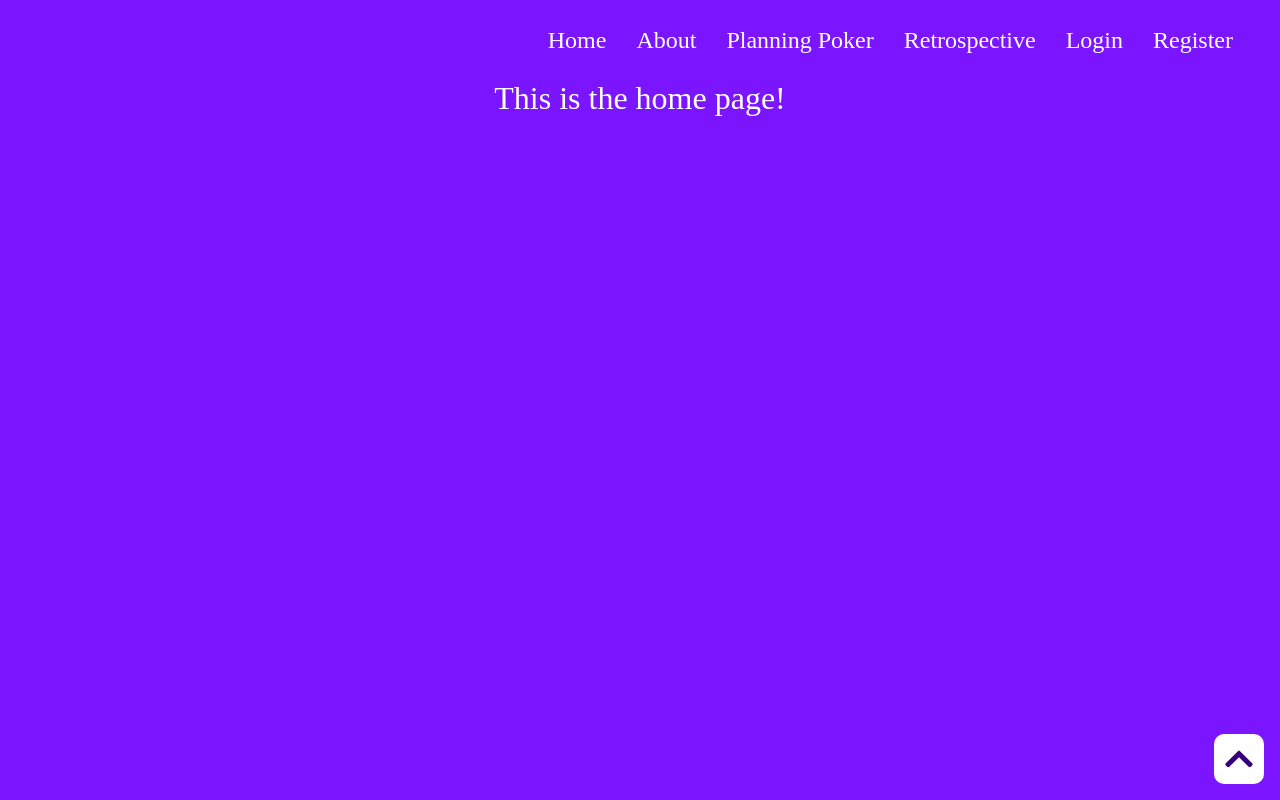
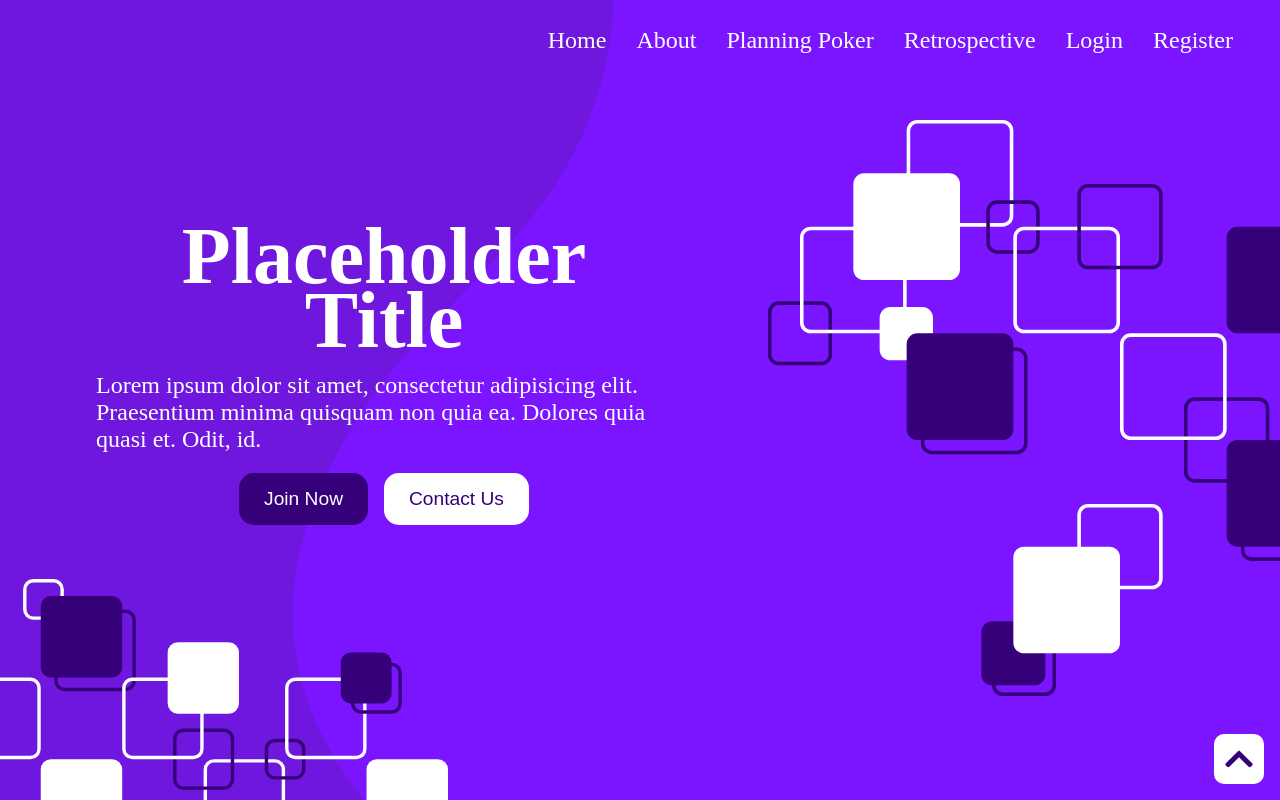
Before and after one commit to PavelescuVictor/PlanningPoker, a Vue app: page /home in a window 1280 px wide. Built offline with nearby package versions, Linux system fonts and the light colour scheme; a web font is replaced by a local one.

Commit message:
Switching room id logic to custom ids. Improving Home and About page

```diff
--- a/src/App.vue
+++ b/src/App.vue
@@ -31,11 +31,12 @@
     }
 
     a {
-    color: $color-black;
-    text-decoration: none;
+        color: $color-black;
+        text-decoration: none;
     }
 
     #app {
         min-height: 100vh;
     }
+
 </style>
--- a/src/components/AlertBox.vue
+++ b/src/components/AlertBox.vue
@@ -47,6 +47,7 @@ export default {
     left: 5px;
     width: fit-content;
     height: fit-content;
+    z-index: 1000;
 }
 
 .alertbox__list {
--- a/src/store/modules/alert.js
+++ b/src/store/modules/alert.js
@@ -63,7 +63,6 @@ const mutations = {
 
     RESET_LATEST_ALERT(state) {
         state.latestAlert = {};
-        console.log(state.alertList);
     }
 };
 
--- a/src/styles/components/_buttons.scss
+++ b/src/styles/components/_buttons.scss
@@ -1,8 +1,8 @@
 @import '../abstracts/variables.scss';
 
 .button {
-    width: 100%;
-    padding: 15px 20px;
+    width: fit-content;
+    padding: 15px 25px;
     font-size: 1.2rem;
     text-align: center;
     border-radius: 15px;
@@ -18,17 +18,27 @@
     letter-spacing: 0rem;
 }
 
-.button--signin{
+.button--signin {
     background: $color-purple;
     color: $color-light;
 }
 
-.button--reset{
+.button--reset {
     background: $color-light;
     color: $color-purple;
     box-shadow: 0px 0px 0px 3px $color-purple inset;
 }
 
+.button--joinnow {
+    background: $color-dark;
+    color: $color-light;
+}
+
+.button--contactus {
+    background: $color-white;
+    color: $color-dark;
+}
+
 .button--hidden {
     display: none;
 }
--- a/src/views/About.vue
+++ b/src/views/About.vue
@@ -2,8 +2,16 @@
     <div id="about">
         <AlertBox  :alertBoxType="alertBoxType"/>
         <Navbar :menuType="menuType" :menuStyle="menuStyle" :logoStyle="logoStyle"/>
-        <div class="content">
-            <p>This is the about page!</p>
+        <div class="content__side">
+                <img class="svg-middle-left" src="@/assets/svg-middle-left.svg">
+                <img class="svg-top-right-middle" src="@/assets/svg-top-right-middle.svg">
+                <img class="svg-bottom-left" src="@/assets/svg-bottom-left.svg">
+        </div>
+        <div class="about__content">
+           <div class="content__wrapper">
+                <h1 class="content__title">About Page</h1>
+                <p class="content__subtitle">Lorem ipsum dolor sit amet consectetur adipisicing elit. Sed aliquam ducimus cumque autem doloribus illo fugiat excepturi, sequi odio nam asperiores, quo omnis suscipit pariatur et? Similique rem consequatur quasi quibusdam sed, tempore praesentium odio.</p>
+            </div>
         </div>
         <ScrollTop :scrollTopStyle="scrollTopStyle"/>
     </div>
@@ -42,7 +50,9 @@ export default {
         background: $color-purple;
     }
 
-    .content {
+    .about__content {
+        position: relative;
+        z-index: 1;
         width: $page-content-width;
         margin: auto;
         padding: $navbar-height 0px;
@@ -51,4 +61,50 @@ export default {
         font-size: 2rem;
         text-align: center;
     }
+
+     .content__wrapper {
+        width: 50vw;
+        display: flex;
+        flex-direction: column;
+        align-items: flex-start;
+        padding-left: 5vw;
+        padding-top: 5vw;
+    }
+
+    .content__title {
+        line-height: 4rem;
+        font-size: 5rem;
+        margin-top: 80px;
+    }
+
+    .content__subtitle {
+        align-self: center;
+        text-align: left;
+        font-size: 1.5rem;
+        padding: 20px 0px;
+    }
+
+    .svg-bottom-left {
+        width: 35vw;
+        position: absolute;
+        left: 0px;
+        bottom: 0px;
+        z-index: 1;
+    }
+
+    .svg-top-right-middle {
+        width: 40vw;
+        position: absolute;
+        right: 0px;
+        top: 15%;
+        z-index: 1;
+    }
+
+    .svg-middle-left {
+        height: 100%;
+        position: absolute;
+        top: 50%;
+        transform: translateY(-50%);
+        z-index: 0;
+    }
 </style>
--- a/src/views/Home.vue
+++ b/src/views/Home.vue
@@ -2,8 +2,24 @@
     <div id="home">
         <AlertBox :alertBoxType="alertBoxType"/>
         <Navbar :menuType="menuType" :menuStyle="menuStyle" :logoStyle="logoStyle"/>
-        <div class="content">
-            <p>This is the home page!</p>
+        <div class="content__side">
+                <img class="svg-middle-left" src="@/assets/svg-middle-left.svg">
+                <img class="svg-top-right-middle" src="@/assets/svg-top-right-middle.svg">
+                <img class="svg-bottom-left" src="@/assets/svg-bottom-left.svg">
+        </div>
+        <div class="home__content">
+            <div class="content__wrapper">
+                <h1 class="content__title">Placeholder Title</h1>
+                <p class="content__subtitle">Lorem ipsum dolor sit amet, consectetur adipisicing elit. Praesentium minima quisquam non quia ea. Dolores quia quasi et. Odit, id.</p>
+                <div class="content__buttons">
+                    <button class="content__button button button--joinnow" @click="submitForm" type="submit">
+                        <p>Join Now</p>
+                    </button>
+                    <button class="content__button button button--contactus" @click="submitForm" type="submit">
+                        <p>Contact Us</p>
+                    </button>
+                </div>
+            </div>
         </div>
         <ScrollTop :scrollTopStyle="scrollTopStyle"/>
     </div>
@@ -42,13 +58,72 @@ export default {
         background: $color-purple;
     }
 
-    .content {
+    .home__content {
+        position: relative;
+        z-index: 1;
         width: $page-content-width;
+        height: 100vh;
         margin: auto;
         padding: $navbar-height 0px;
-        height: 100vh;
         color: $color-light;
         font-size: 2rem;
         text-align: center;
     }
+
+    .content__wrapper {
+        width: 50vw;
+        display: flex;
+        flex-direction: column;
+        align-items: flex-start;
+        padding-left: 5vw;
+        padding-top: 5vw;
+    }
+
+    .content__title {
+        line-height: 4rem;
+        font-size: 5rem;
+        margin-top: 80px;
+    }
+
+    .content__subtitle {
+        align-self: center;
+        text-align: left;
+        font-size: 1.5rem;
+        padding: 20px 0px;
+    }
+
+    .content__buttons {
+        display: grid;
+        grid-template-rows: 1fr;
+        grid-template-columns: 1fr 1fr;
+        margin: auto;
+    }
+
+    .content__button {
+        align-self: center;
+    }
+
+    .svg-bottom-left {
+        width: 35vw;
+        position: absolute;
+        left: 0px;
+        bottom: 0px;
+        z-index: 1;
+    }
+
+    .svg-top-right-middle {
+        width: 40vw;
+        position: absolute;
+        right: 0px;
+        top: 15%;
+        z-index: 1;
+    }
+
+    .svg-middle-left {
+        height: 100%;
+        position: absolute;
+        top: 50%;
+        transform: translateY(-50%);
+        z-index: 0;
+    }
 </style>
--- a/src/views/PlanningPoker.vue
+++ b/src/views/PlanningPoker.vue
@@ -3,19 +3,26 @@
         <AlertBox :alertBoxType="alertBoxType"/>
         <ConfirmationBox />
         <Navbar menuType="list" menuStyle="light" logoStyle="light"/>
-        <div class="content">
+        <div class="content__side">
+                <img class="svg-middle-left" src="@/assets/svg-middle-left.svg">
+        </div>
+        <div class="planningpoker__content">
             <p>This is the planning poker page!</p>
             <div class="main">
                 <div class="main__form">
                     <div class="form__wrapper">
                         <p class="form__title">Create a Session</p>
                         <div class="form" @submit="login">
-                            <input v-model="name" type="text" placeholder="Name">
+                            <label for="form__title">Session Title</label>
+                            <input id="form__title" v-model="sessionTitle" type="text" placeholder="Session Title">
+                            <label for="form__description">Session Description</label>
+                            <input id="form__description" v-model="sessionDescription" type="textarea" placeholder="Session Description">
+                            <input v-model="userName" type="text" placeholder="User Name">
                             <div class="form__buttons">
-                                <button class="button button--signin" @click="submitForm" type="submit" :disabled="!valid">
+                                <button class="form__button button button--signin" @click="submitForm" type="submit" :disabled="!valid">
                                     <p>Start Session</p>
                                 </button>
-                                <button class="button button--reset" @click="resetForm">
+                                <button class="form__button button button--reset" @click="resetForm">
                                     <p>Reset</p>
                                 </button>
                             </div>
@@ -35,7 +42,7 @@ import Navbar from "@/components/Navbar.vue";
 import AlertBox from "@/components/AlertBox.vue";
 import ConfirmationBox from "@/components/ConfirmationBox.vue";
 import ScrollTop from "@/components/ScrollTop.vue";
-import { mapGetters, mapActions } from "vuex"
+import { mapGetters, mapActions, createLogger } from "vuex"
 
 export default {
     name: "PlanningPoker",
@@ -47,10 +54,17 @@ export default {
         ScrollTop,
     },
 
-    data(){
+    data() {
         return {
             valid: true,
-            name: undefined,
+            userName: undefined,
+            sessionTitle: undefined,
+            sessionDescription: undefined,
+            createSessionDefault: {
+                userName: "Incognito",
+                sessionTitle: "Default Session Title",
+                sessionDescription: "Default Session Description",
+            },
             alertBoxType: "list",
             scrollTopStyle: "light",
             menuType: "list",
@@ -60,19 +74,47 @@ export default {
     },
 
     computed: {
-        ...mapGetters(["getAlertTypes", "getAlertDefaultTime", "isLoggedIn", "isAnonymous", "getUserId", "getRoomTypes", "getRoom"]),
+        ...mapGetters(["getAlertTypes", "getAlertDefaultTime", "isLoggedIn", "isAnonymous", "getUserId", "getRoomTypes", "getRoom", "getLoginProviders"]),
     },
 
     methods: {
-        ...mapActions(["addAlert", "addConfirmation", "resetAlertBox", "createRoom", "retrieveRoom", "addUserToRoom"]),
+        ...mapActions(["addAlert", "addConfirmation", "resetAlertBox", "createRoom", "retrieveRoom", "addUserToRoom", "login"]),
 
         submitForm: async function(e) {
             e.preventDefault();
             const message = "Are you sure you want to create this session?";
             this.addConfirmation(message);
 
+            const roomType = this.getRoomTypes.PLANNING_POKER;
+
+            if(!this.getUserId) {
+                const loginProvider = this.getLoginProviders.ANONYMOUS;
+                const user = {}
+                 await this.login({ user, loginProvider })
+                .then((response) => {
+                    let alert = {
+                        message: `Logged In With ${loginProvider[0].toUpperCase() + loginProvider.slice(1,loginProvider.length)}`,
+                        type: this.getAlertTypes.SUCCESS,
+                        time: this.getAlertDefaultTime,
+                    }
+                    this.resetAlertBox();
+                    this.addAlert(alert);
+                    console.log(response);
+                })
+                .catch((error) => {
+                    console.log(error.message)
+                    let alert = {
+                        message: error.message,
+                        type: this.getAlertTypes.ERROR,
+                        time: this.getAlertDefaultTime,
+                    }
+                    this.addAlert(alert);
+                })
+            }
+
             const userId = this.getUserId;
-            const roomType = this.getRoomTypes.PLANNING_POKER;
+            let roomId = "";
+            console.log("User ID", userId);
 
             await this.createRoom({ userId, roomType })
             .then(response => {
@@ -82,7 +124,7 @@ export default {
                     time: this.getAlertDefaultTime,
                 }
                 this.addAlert(alert);
-                console.log(response);
+                roomId = response.id;
             })
             .catch(error => {
                 let alert = {
@@ -93,8 +135,6 @@ export default {
                 this.addAlert(alert);
                 console.log(error);
             })
-
-            const roomId = userId;
 
             await this.retrieveRoom({ roomId })
             .then(response => {
@@ -119,12 +159,14 @@ export default {
             if (this.$route.params.nextUrl != null) {
                 this.$router.push(this.$route.params.nextUrl);
             } else {
-                this.$router.push(`/planningpoker/${this.getRoom.id}`);
+                this.$router.push(`/planningpoker/${roomId}`);
             }
         },
 
         resetForm: function(e) {
-            this.name = null;
+            this.userName = null;
+            this.sessionTitle = null;
+            this.sessionDescription = null;
         },
     }
 };
@@ -136,7 +178,17 @@ export default {
         background: $color-purple;
     }
 
-    .content {
+    .svg-middle-left {
+        height: 100%;
+        position: absolute;
+        top: 50%;
+        transform: translateY(-50%);
+        z-index: 0;
+    }
+
+    .planningpoker__content {
+        position: relative;
+        z-index: 1;
         width: $page-content-width;
         margin: auto;
         padding: $navbar-height 0px;
@@ -208,6 +260,10 @@ export default {
         margin: 10px;
     }
 
+    .form__button {
+        width: 100%;
+    }
+
     .form__buttons button:nth-child(2){
         grid-column: 1/2;
     }
--- a/src/views/Retro.vue
+++ b/src/views/Retro.vue
@@ -1,9 +1,12 @@
 <template>
-    <div id="planningpoker">
+    <div id="retro">
         <AlertBox :alertBoxType="alertBoxType"/>
         <ConfirmationBox />
         <Navbar :menuType="menuType" :menuStyle="menuStyle" :logoStyle="logoStyle"/>
-        <div class="content">
+        <div class="content__side">
+                <img class="svg-middle-left" src="@/assets/svg-middle-left.svg">
+        </div>
+        <div class="retro__content">
             <p>This is the retrospective page!</p>
             <div class="main">
                 <div class="main__form">
@@ -12,10 +15,10 @@
                         <div class="form" @submit="login">
                             <input v-model="name" type="text" placeholder="Name">
                             <div class="form__buttons">
-                                <button class="button button--signin" @click="submitForm" type="submit" :disabled="!valid">
+                                <button class="form__button button button--signin" @click="submitForm" type="submit" :disabled="!valid">
                                     <p>Start Session</p>
                                 </button>
-                                <button class="button button--reset" @click="resetForm">
+                                <button class="form__button button button--reset" @click="resetForm">
                                     <p>Reset</p>
                                 </button>
                             </div>
@@ -78,12 +81,22 @@ export default {
 };
 </script>
 <style lang="scss" scoped>
-    #planningpoker {
+    #retro {
         min-height: 100vh;
         background: $color-purple;
     }
 
-    .content {
+    .svg-middle-left {
+        height: 100%;
+        position: absolute;
+        top: 50%;
+        transform: translateY(-50%);
+        z-index: 0;
+    }
+
+    .retro__content {
+        position: relative;
+        z-index: 1;
         width: $page-content-width;
         margin: auto;
         padding: $navbar-height 0px;
@@ -145,7 +158,6 @@ export default {
         outline: none;
     }
 
-
     .form__buttons {
         display: grid;
         grid-template-columns: 1fr 1fr;
@@ -153,6 +165,10 @@ export default {
         justify-content: center;
         align-items: center;
         margin: 10px;
+    }
+
+    .form__button {
+        width: 100%;
     }
 
     .form__buttons button:nth-child(2){
```
Also changed, not shown: src/components/ConfirmationBox.vue (+6 -2 lines), src/store/modules/room.js (+5 -3 lines), src/views/Login.vue (+7 -3 lines), src/assets/svg-middle-left.svg (added), src/assets/svg-top-right-middle.svg (added).
